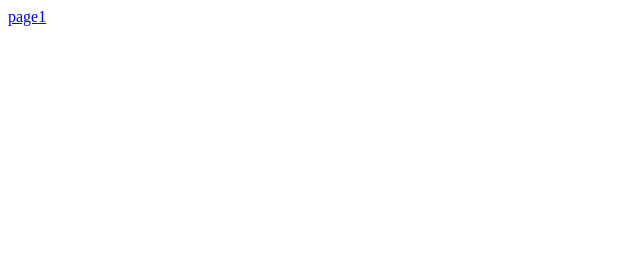
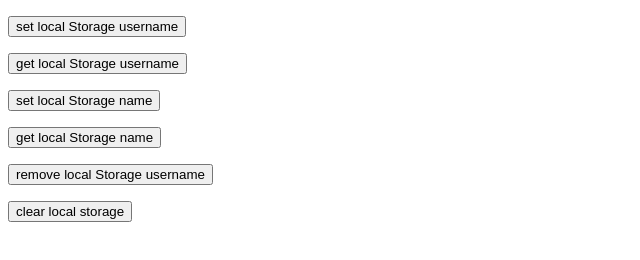
Before and after one commit to Md-Bidyuth/advanced-JavaScript, a plain HTML site: page main.html in a window 1280 px wide. Shown: the whole page, without its empty margins (0-640 px from the left). Drawn offline with Linux system fonts and the light colour scheme.

Commit message:
localStorage API explored

```diff
--- a/js/bom1.js
+++ b/js/script.js
@@ -191,19 +191,37 @@
 // ----------------js forms API end-----------------
 
 // ----------------js history API start-----------------
-function goBack(){
-    window.history.back();
+// function goBack(){
+//     window.history.back();
+// }
+
+// function backTo(n){
+//     window.history.go(n);
+// }
+
+// function goForward(){
+//     window.history.forward();
+// }
+
+// function getHistory(){
+//     alert(window.history.length);
+// }
+// ----------------js hitory API end-----------------
+
+// ----------------js storage API start-----------------
+function setLocalStorage(key, value){
+    localStorage.setItem(key, value);
 }
 
-function backTo(n){
-    window.history.go(n);
+function getLocalStorage(key){
+    alert(localStorage.getItem(key));
 }
 
-function goForward(){
-    window.history.forward();
+function removeLocalStorage(key){
+    localStorage.removeItem(key);
 }
 
-function getHistory(){
-    alert(window.history.length);
+function clearLocalStorage(){
+    localStorage.clear();
 }
-// ----------------js hitory API end-----------------
+// ----------------js storage API end-----------------
--- a/BOM.html
+++ b/main.html
@@ -87,9 +87,21 @@
 <!-- ----------------js forms API end----------------- -->
 
 <!-- ----------------js history API start----------------- -->
-<a href="./one.html">page1</a>
+<!-- <a href="./one.html">page1</a> -->
 
 <!-- ----------------js history API end----------------- -->
- <script src="./js/bom1.js"></script>
+
+<!-- ----------------js storage API start----------------- -->
+<p><button onclick="setLocalStorage('username', 'bidytuh')">set local Storage username</button></p>
+<p><button onclick="getLocalStorage('username')">get local Storage username</button></p>
+<p><button onclick="setLocalStorage('name', 'ali abdullah jaber')">set local Storage name</button></p>
+<p><button onclick="getLocalStorage('name')">get local Storage name</button></p>
+<p><button onclick="removeLocalStorage('username')">remove local Storage username</button></p>
+<p><button onclick="clearLocalStorage()">clear local storage</button></p>
+
+
+<!-- ----------------js storage API end----------------- -->
+
+ <script src="./js/script.js"></script>
 </body>
 </html>
```
